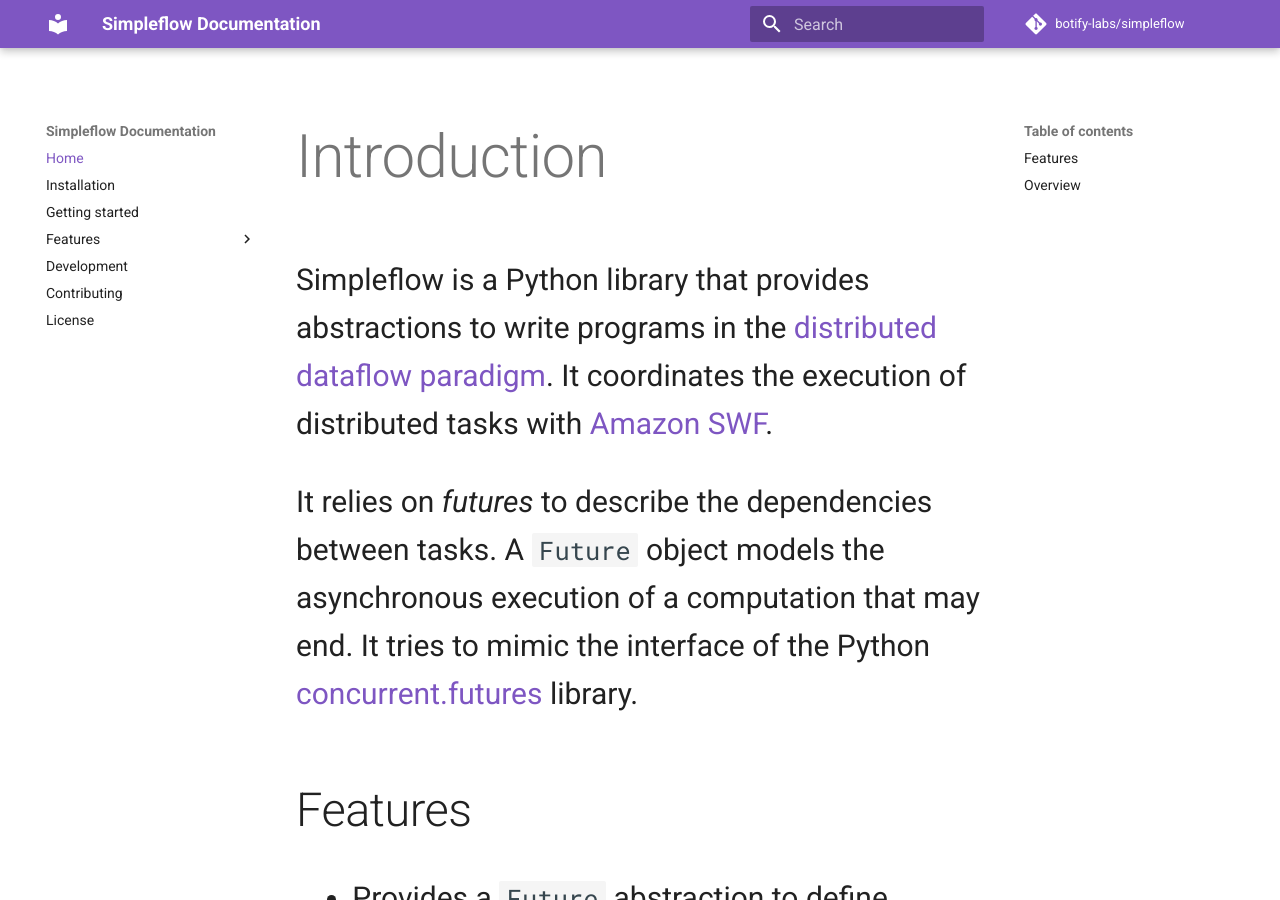
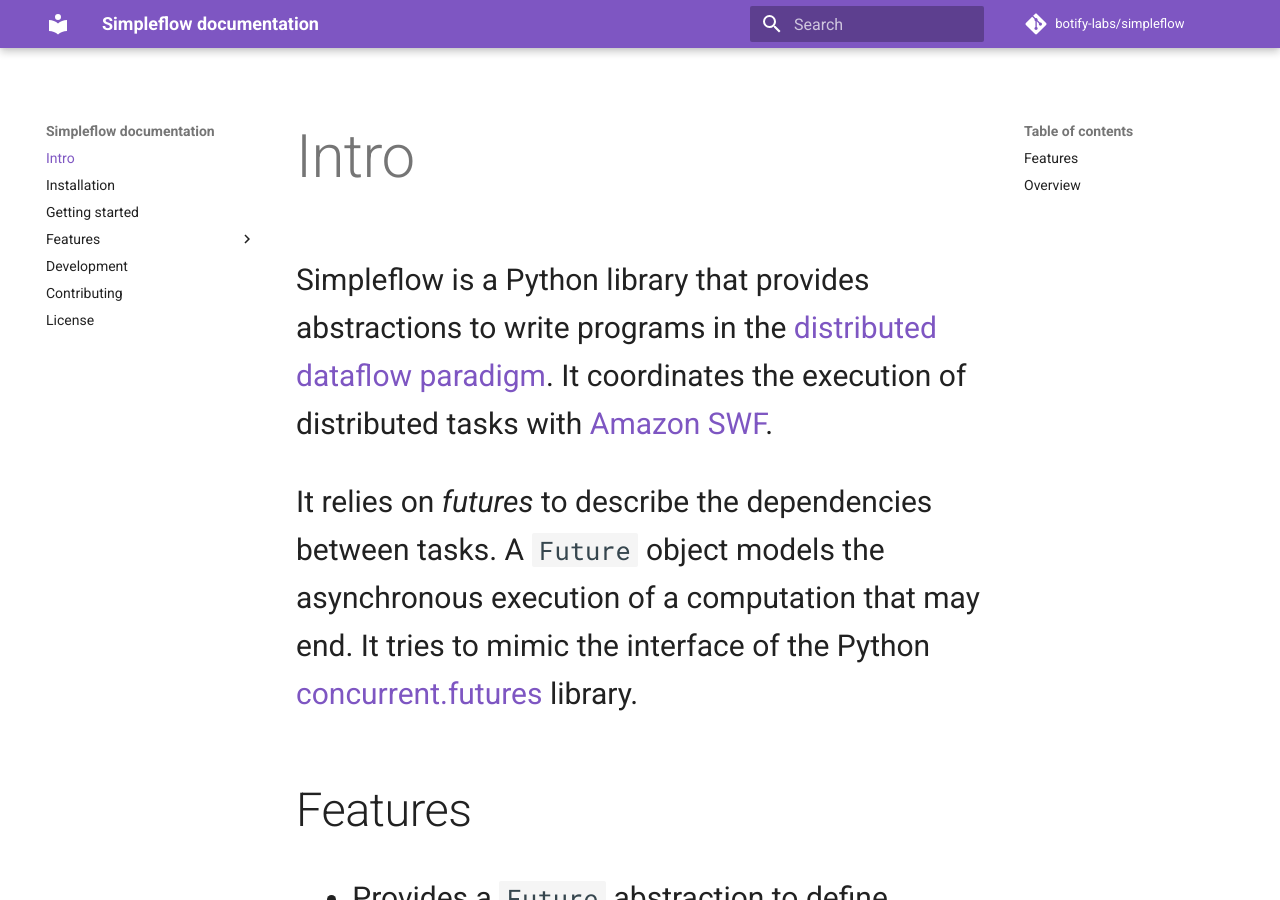
Before and after one commit to botify-labs/simpleflow, an MkDocs documentation site: the page built from docs/src/index.md, in a window 1280 px wide and 900 px high. Built offline with MkDocs 1.6.1 and Material for MkDocs 9.7.7, drawn with Linux system fonts in a browser that asks for light colours; comment, search, counter and statistics services are not loaded; old or Windows-style settings are respelled for this version of MkDocs.

Commit message:
Improve wording (cosmetic)

```diff
--- a/docs/mkdocs.yml
+++ b/docs/mkdocs.yml
@@ -2,7 +2,7 @@
 docs_dir: src/
 
 # Project information
-site_name: Simpleflow Documentation
+site_name: "Simpleflow documentation"
 copyright: "Copyright &copy; 2017 - Botify"
 
 # Code
@@ -52,9 +52,9 @@ markdown_extensions:
 
 # Pages tree
 pages:
-  - Home: index.md
+  - Intro: index.md
   - Installation: installation.md
-  - Getting started: quickstart.md
+  - Getting started: getting_started.md
   - Features:
     - SWF Object Layer: features/swf_layer.md
     - Command Line: features/command_line.md
--- a/docs/src/index.md
+++ b/docs/src/index.md
@@ -1,5 +1,5 @@
-Introduction
-============
+Intro
+=====
 
 Simpleflow is a Python library that provides abstractions to write programs in
 the [distributed dataflow paradigm](https://en.wikipedia.org/wiki/Distributed_data_flow).
```
Also changed, not shown: docs/src/getting_started.md (renamed from docs/src/quickstart.md).
